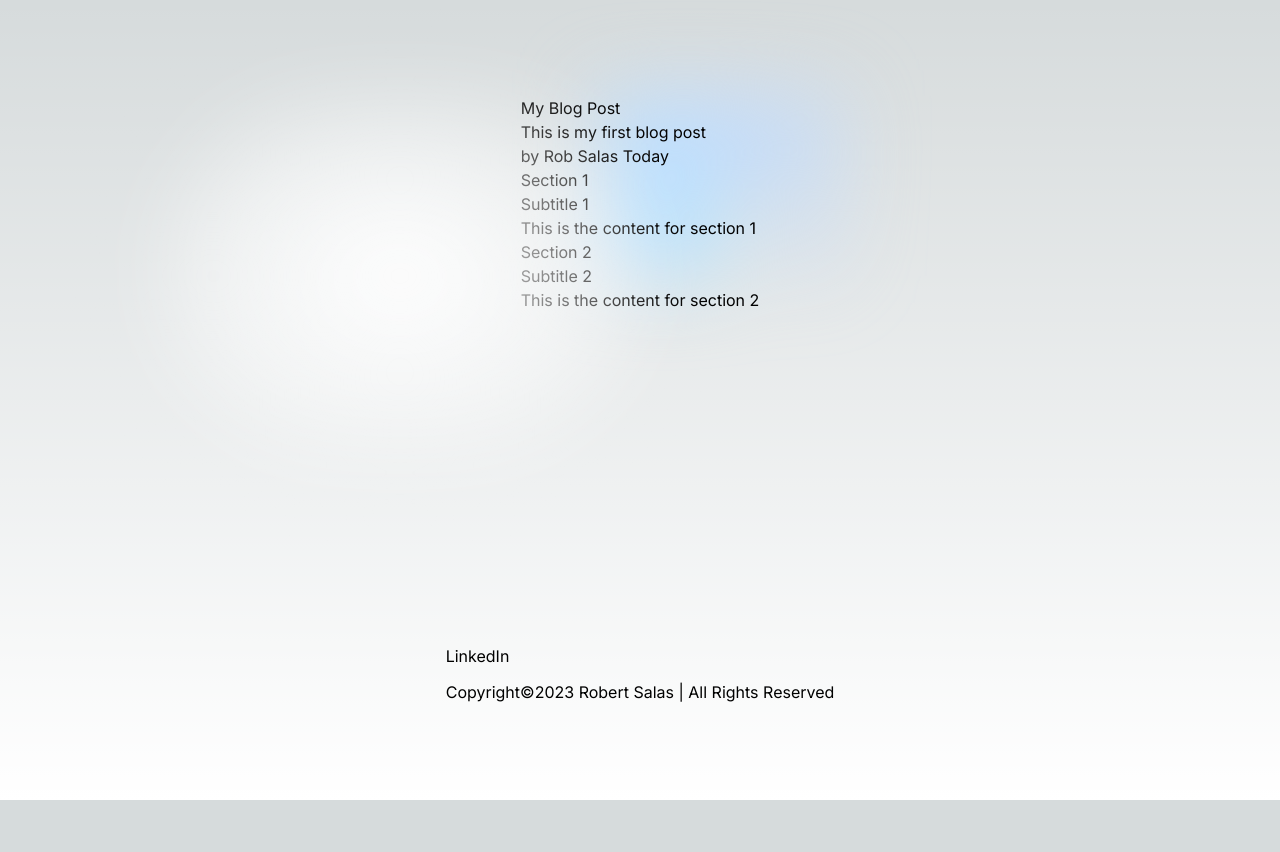
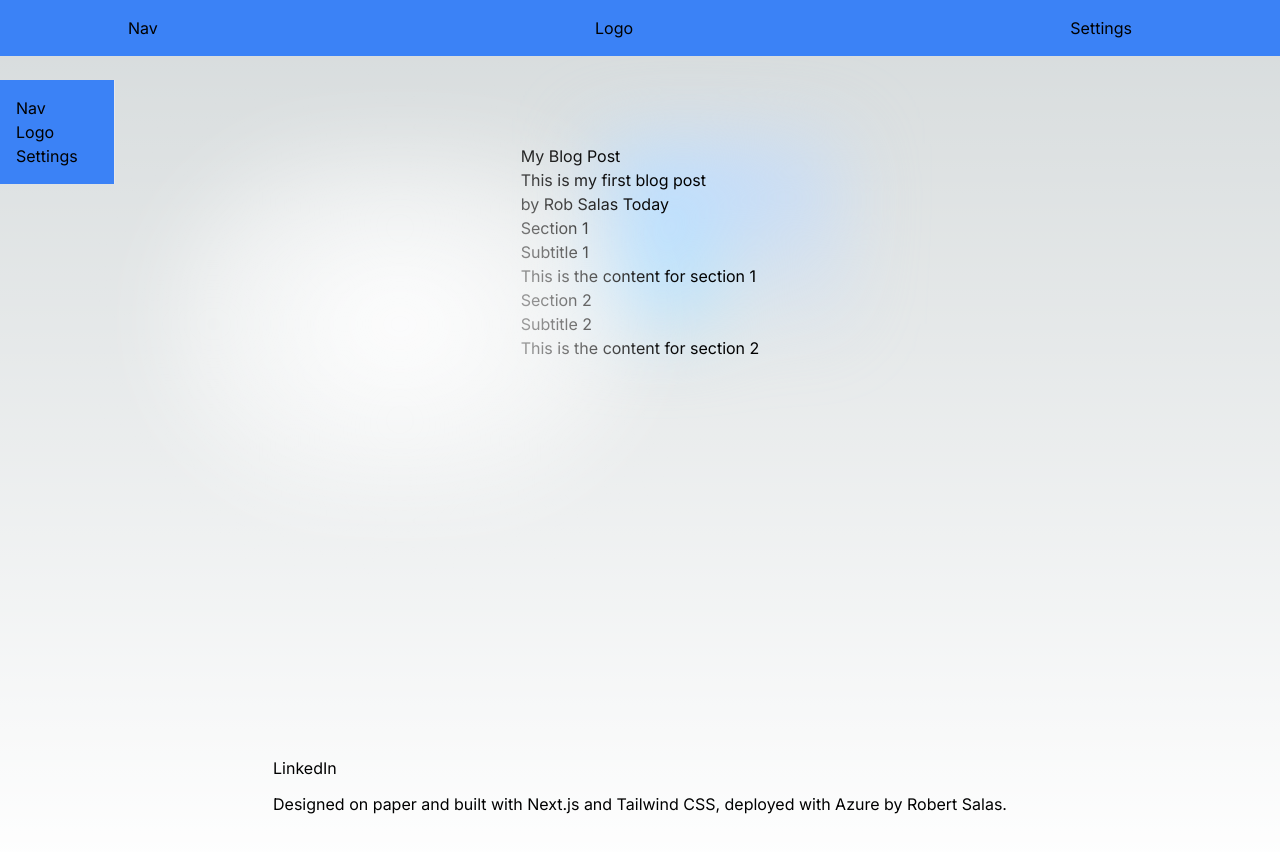
Before and after one commit to salasrob/portfolio.next, a Next.js app in the folder frontend/: page /about in a window 1280 px wide. Shown: the top 852 px of the page. Before the commit the page ends 800 px from the top, so only its background shows below. Built offline with nearby package versions, Linux system fonts and the light colour scheme.

Commit message:
Saving progress for tonight. Worked on navbar and header component

```diff
--- a/frontend/src/app/about/page.tsx
+++ b/frontend/src/app/about/page.tsx
@@ -1,9 +1,19 @@
 import Article from "../lib/components/articles/articles"
+import NavButton from "../lib/components/buttons/navButton"
 import DefaultFooter from "../lib/components/footers/defaultFooter"
+import Header from "../lib/components/headers/header"
+import Navbar from "../lib/components/navigationBars/navigationBar"
+
+const navItems = [<NavButton title="Nav" url="/about"/>, <NavButton title="Logo" url="/home"/>, <NavButton title="Settings" url="/home"/>]
 
 export default function Page() {
     return (
-      <main className="flex min-h-screen flex-col items-center justify-between p-24">
+      <>
+      <div className="pt-20">
+        <Header elements={navItems} />
+        <Navbar elements={navItems} isExpanded={true} />
+      </div>
+      <main className="flex min-h-screen flex-col items-center justify-between p-16">
         <div className="relative flex flex-col place-items-center before:absolute before:h-[300px] before:w-[480px] before:-translate-x-1/2 before:rounded-full before:bg-gradient-radial before:from-white before:to-transparent before:blur-2xl before:content-[''] after:absolute after:-z-20 after:h-[180px] after:w-[240px] after:translate-x-1/3 after:bg-gradient-conic after:from-sky-200 after:via-blue-200 after:blur-2xl after:content-[''] before:dark:bg-gradient-to-br before:dark:from-transparent before:dark:to-blue-700 before:dark:opacity-10 after:dark:from-sky-900 after:dark:via-[#0141ff] after:dark:opacity-40 before:lg:h-[360px] z-[-1]">
           <Article
             title="My Blog Post"
@@ -20,5 +30,6 @@ export default function Page() {
           <DefaultFooter/>
         </div>
       </main>
+      </>
     )
   }
--- /dev/null
+++ b/frontend/src/app/lib/components/buttons/navButton.tsx
@@ -0,0 +1,14 @@
+import Link from "next/link";
+import { NavButtonProps } from "./types";
+
+const linkStyle = {
+    marginRight: '20px'
+  };
+
+const NavButton: React.FC<NavButtonProps> = ({ title, url }) => {
+  return (
+    <Link style={linkStyle} href={url}>{title}</Link>
+  );
+};
+
+export default NavButton;
--- a/frontend/src/app/lib/components/buttons/types.ts
+++ b/frontend/src/app/lib/components/buttons/types.ts
@@ -3,4 +3,9 @@ interface DownloadButtonProps {
     filePath: string;
 }
 
-export type {DownloadButtonProps};
+interface NavButtonProps {
+    title: string;
+    url: string;
+}
+
+export type {DownloadButtonProps, NavButtonProps};
--- a/frontend/src/app/lib/components/footers/defaultFooter.tsx
+++ b/frontend/src/app/lib/components/footers/defaultFooter.tsx
@@ -1,7 +1,7 @@
 
 const DefaultFooter: React.FC = () => {
     return (
-        <div className="footer">
+        <footer className="footer">
             <div className="container">
                 <div className="row">
                     <div className="col-lg-5 col-md-5 col-sm-6 align-items-center">
@@ -9,13 +9,12 @@ const DefaultFooter: React.FC = () => {
                            <a href="https://www.linkedin.com/in/robertsalas/">LinkedIn</a>
                         </div>
                         <p className="pt-3 text-center">
-                            Copyright&copy;
-                            {new Date().getFullYear()}&nbsp;Robert Salas | All Rights Reserved
+                            Designed on paper and built with Next.js and Tailwind CSS, deployed with Azure by Robert Salas.
                         </p>
                     </div>
                 </div>
             </div>
-        </div>
+        </footer>
     )
 }
 
--- /dev/null
+++ b/frontend/src/app/lib/components/headers/header.tsx
@@ -0,0 +1,18 @@
+import React from 'react'
+
+type HeaderProps = {
+    elements?: React.ReactElement[];
+  };
+
+  const Header = ({ elements = [] }: HeaderProps) => {
+    return (
+      <header className="fixed inset-x-0 top-0 bg-blue-500 p-4">
+        <div className="container mx-auto flex justify-between items-center max-w-screen-lg overflow-auto">
+          {elements.map((element, index) => React.cloneElement(element, { key: index, className: 'text-white' }))}
+        </div>
+      </header>
+    )
+  }
+
+
+  export default Header
--- /dev/null
+++ b/frontend/src/app/lib/components/navigationBars/navigationBar.tsx
@@ -0,0 +1,26 @@
+import React from "react"
+
+type NavbarProps = {
+    elements: React.ReactElement[];
+    direction?: 'top' | 'side';
+    isExpanded?: boolean;
+  };
+
+const Navbar: React.FC<NavbarProps> = ({ elements, direction = 'side', isExpanded = true }) => {
+    const isTopbar = direction === 'top';
+    const containerClass = isTopbar ? 'flex flex-col items-start bg-blue-500 p-4 w-full border-b' : 'fixed left-0 flex flex-col items-start bg-blue-500 p-4 border-r';
+
+    if (!isExpanded) {
+      return null;
+    }
+
+    return (
+      <nav className={`${containerClass}`}>
+        <ul className="flex flex-col items-start">
+          {elements.map((element, index) => React.cloneElement(element, { key: index }))}
+        </ul>
+      </nav>
+    )
+  }
+
+export default Navbar
```
